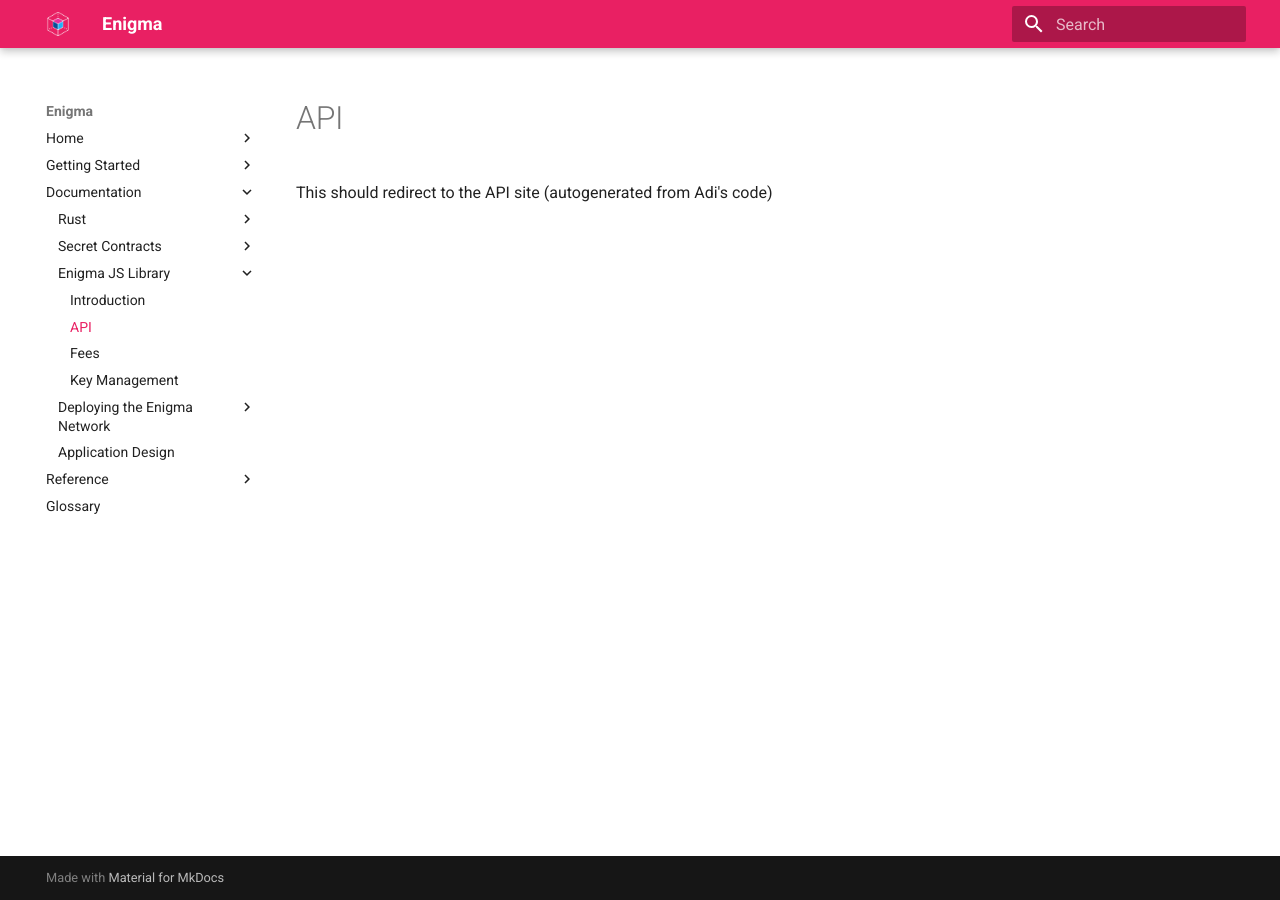
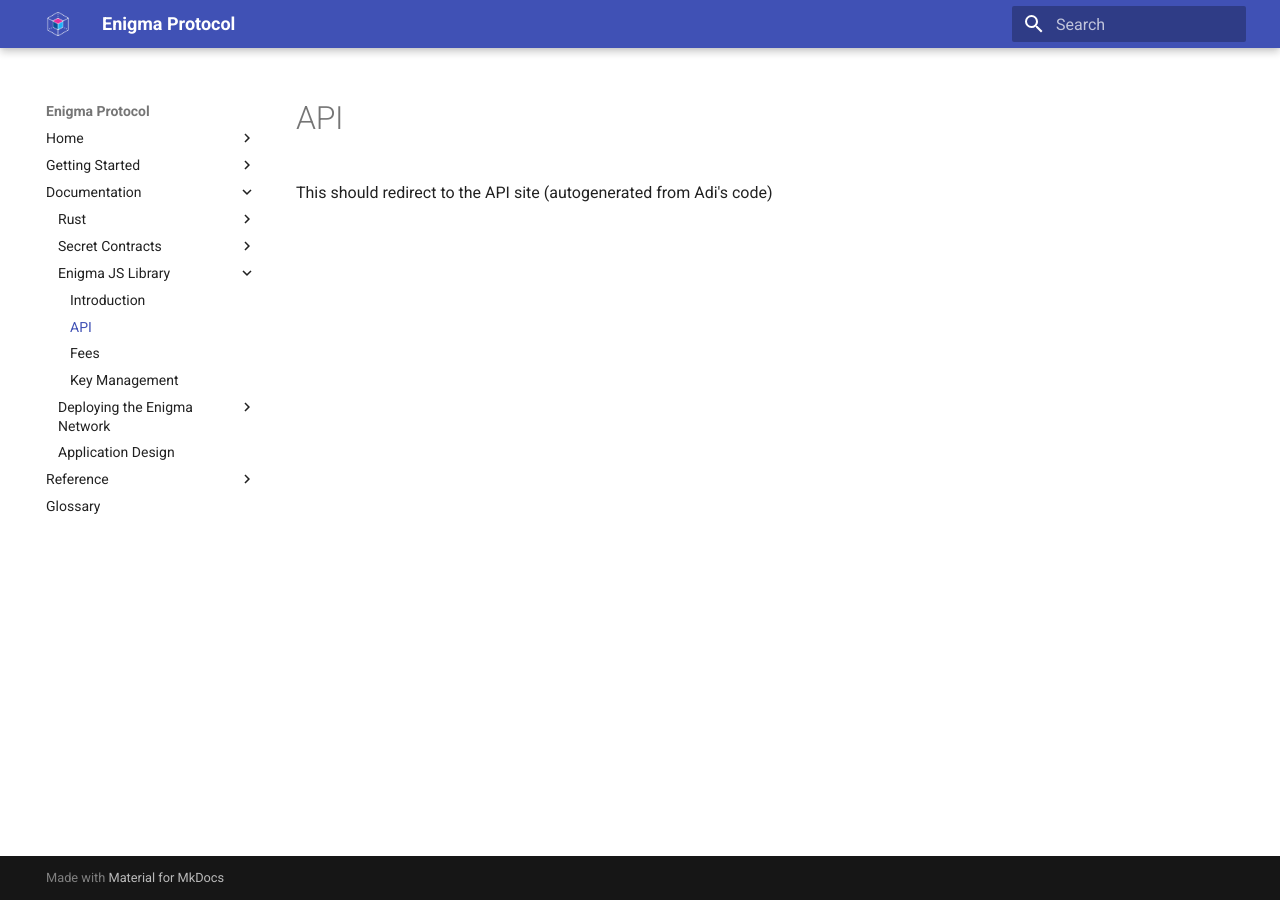
Before and after one commit to scrtlabs/discovery-documentation, an MkDocs documentation site: the page built from docs/API.md, in a window 1280 px wide. Built offline with MkDocs 1.6.1 and Material for MkDocs 9.7.7, drawn with Linux system fonts in a browser that asks for light colours.

Commit message:
Adjustments

```diff
--- a/mkdocs.yml
+++ b/mkdocs.yml
@@ -1,10 +1,10 @@
-site_name: Enigma
+site_name: Enigma Protocol
 
 theme:
   name: 'material'
   palette:
-    primary: 'pink'
-    accent: 'indigo'
+    primary: 'indigo'
+    accent: 'pink'
   logo: 'images/enigmawhite.png'
 
 
@@ -19,11 +19,11 @@
       tabs: true
     social:
       - type: 'github'
-        link: 'https://github.com/squidfunk'
+        link: 'https://github.com/enigmampc'
       - type: 'twitter'
-        link: 'https://twitter.com/squidfunk'
+        link: 'https://twitter.com/enigmampc'
       - type: 'linkedin'
-        link: 'https://linkedin.com/in/squidfunk'
+        link: 'https://linkedin.com/in/#'
 
 nav:
   - Home:
```
